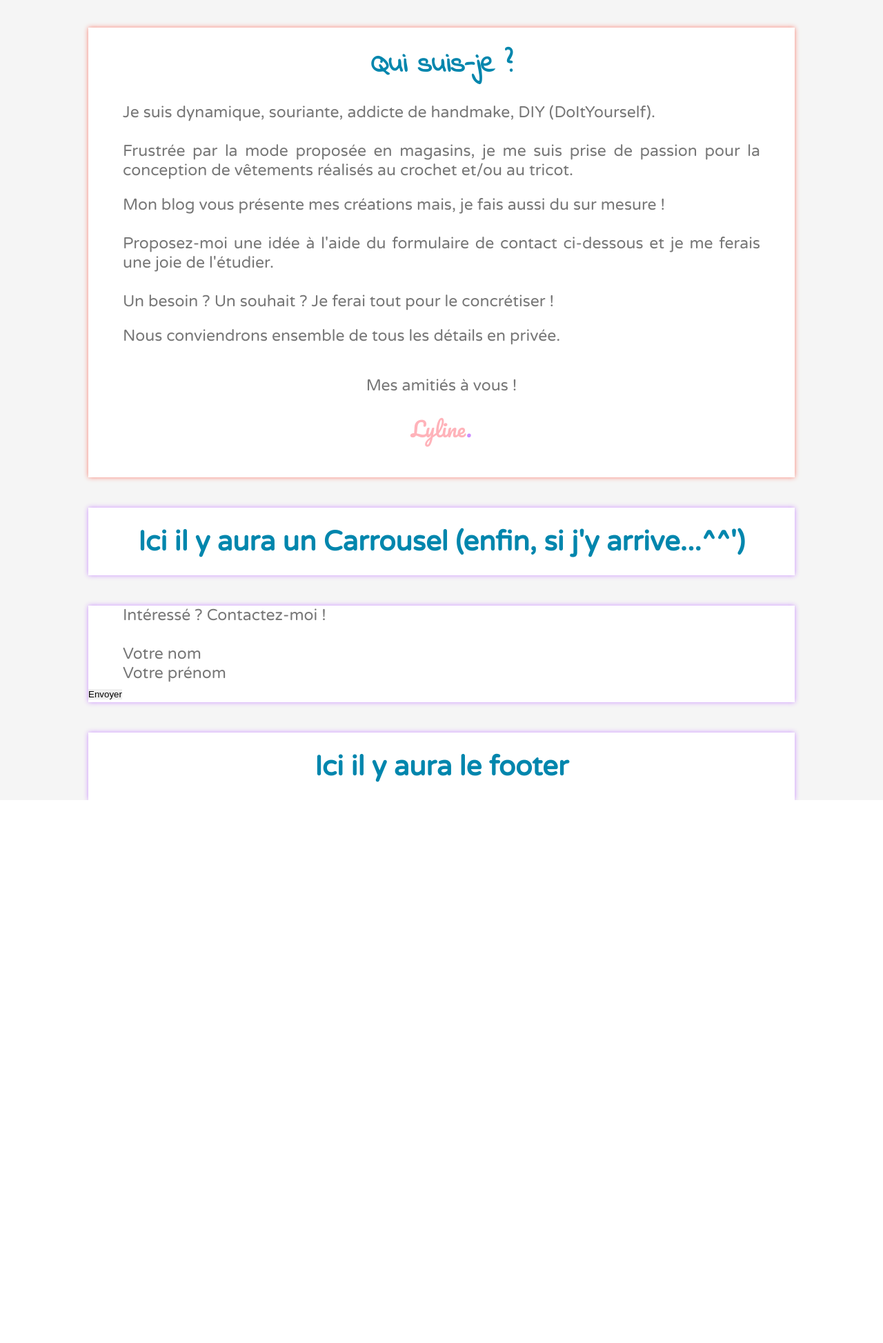
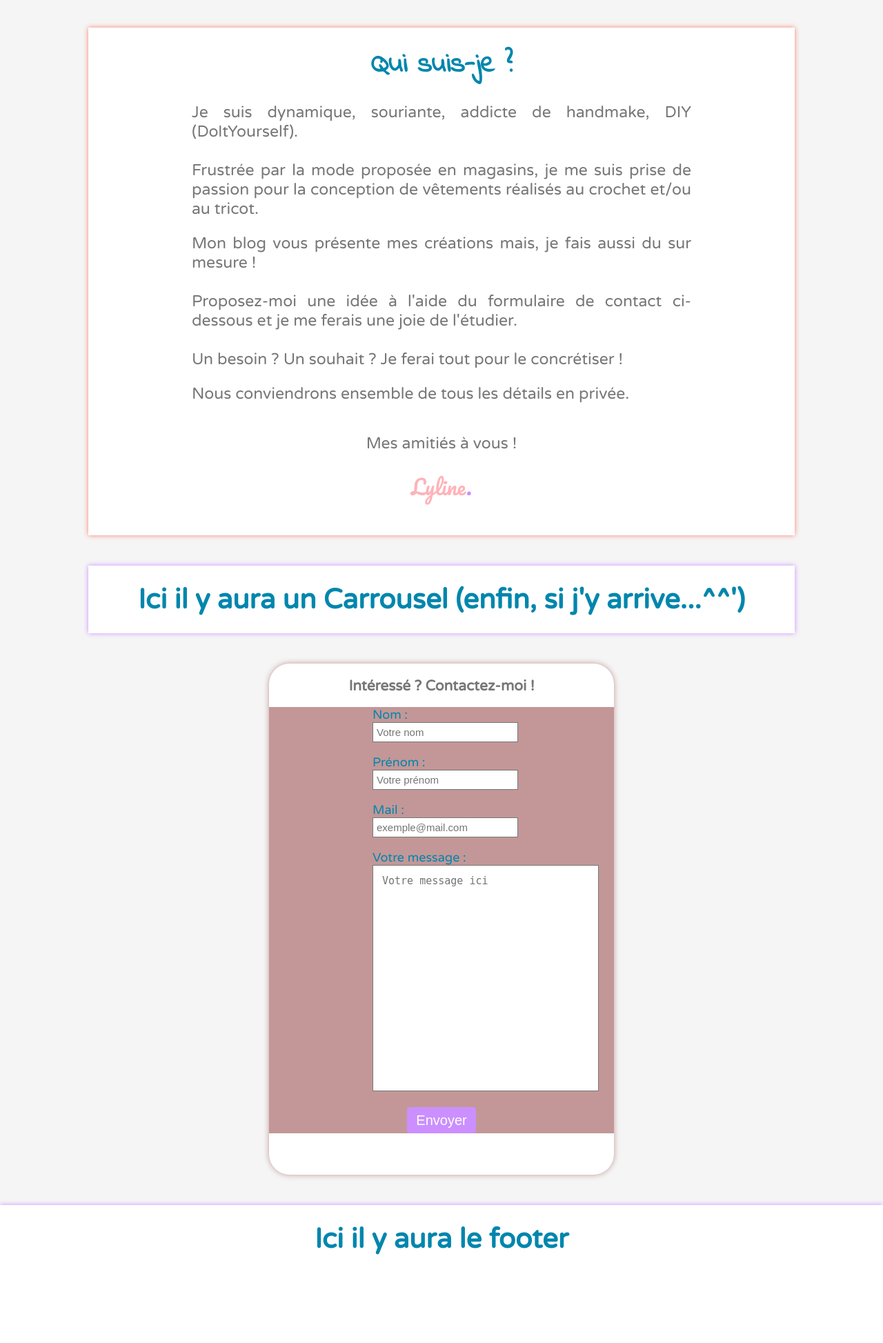
Before and after one commit to Lolo8894/Projet, a PHP site: page /index.html in a window 1280 px wide. Shown: the part 584-2531 px from the top of the page at 69% size. Before the commit the page ends 1744 px from the top, so only its background shows below. Run offline with PHP 8.4, Linux system fonts and the light colour scheme.

Commit message:
28/03/2020 01:11

```diff
--- a/index.html
+++ b/index.html
@@ -55,24 +55,30 @@
   </section>
 
     <br/><br/>
-                              <!-- FORMULAIRE DE CONTACT -->
-  <form class="contact-mail" action="#" method="post">
-    <p>Intéressé ? Contactez-moi !</p>
+                          <!-- FORMULAIRE DE CONTACT -->
+
+<section id="formulaire">
+    <h3>Intéressé ? Contactez-moi !</h3> <br/>
+  <div class="contact">
+  <form method="post">
+    <p class="input"><label>Nom :</label><br/>
+    <input type="text" name="nom" placeholder="Votre nom" required></p><br/>
+
+    <p class="input"><label>Prénom :</label><br/>
+    <input type="text" name="prenom" placeholder="Votre prénom" required></p><br/>
+
+    <p class="input"><label>Mail :</label><br/>
+    <input type="email" name="email" placeholder="exemple@mail.com" required></p><br/>
+
+    <p class="input"><label>Votre message :</label><br/>
+    <textarea name="message" placeholder="Votre message ici" required></textarea></p>
     <br/>
-    <p>
-      <label for="nom">Votre nom</label>
-      <input type="text" id="nom" name="Nom"/>
-    </p>
-
-    <p>
-      <label for="prenom">Votre prénom</label>
-      <input type="text" id="prenom" name="prenom"/>
-    </p>
-      <input type="submit" value="Envoyer">
-
+    <input class="envoyer" value="Envoyer" type="submit">
   </form>
+  </div>
+</section>
     <br/><br/>
-                                  <!-- FOOTER -->
+                <!-- FOOTER -->
   <footer>
       <h2>Ici il y aura le footer</h2>
   </footer>
--- a/style.css
+++ b/style.css
@@ -131,8 +131,8 @@ p {
   font-family: 'Varela Round', sans-serif;
   font-size: 23px;
   text-align: justify;
-  margin-right: 50px;
-  margin-left: 50px;
+  margin-right: 150px;
+  margin-left: 150px;
 }
 
 .salutations {
@@ -164,8 +164,78 @@ p {
 /*-------------------------- FORMULAIRE DE CONTACT -------------------------- */
 /* -------------------------------------------------------------------------- */
 
-.contact-mail {
-  width: 80%;
+#formulaire {
+  padding: 20px 0px 60px 0px;
+  background: #fff;
+  border-radius: 30px;
+  text-align: center;
+  width: 500px;
+  margin: 0 auto;
+  font-family: 'Varela Round', sans-serif;
+  color: #777;
+  font-size: 15px;
+  box-shadow: 0 0 8px 0 #c39797;
+}
+
+h3 {
+  color: #777;
+  font-family: 'Varela Round', sans-serif;
+  font-size: 21px;
+}
+
+.contact {
+  padding: 0px auto;
+  background-color:#c39797;
+}
+
+.input {
+  color: #0086ad;
+  font-size: 18px;
+}
+/* Label mis dans des paragraphes */
+
+input[type="text"] {
+  padding: 5px;
+  font-size: 15px;
+  border: 1px solid #777;
+}
+
+input[type="email"] {
+  padding: 5px;
+  font-size: 15px;
+  border: 1px solid #777;
+}
+
+textarea {
+  padding: 13px;
+  width: 300px;
+  height: 300px;
+  font-size: 15px;
+  resize: none;
+  border: 1px solid #777;
+}
+/* Pour styliser les inputs (ou champs de saisie de type texte) */
+
+.envoyer {
+  padding: 1px 3px;
+  width: 100px;
+  margin: 0 auto;
+  line-height: 36px;
+  font-size: 20px;
+  color: #fff;
+  background-color: #cb8fff;
+  text-align: center;
+  border-radius: 4px;
+}
+/* Styliser le bouton "Envoyer" */
+
+/* -------------------------------------------------------------------------- */
+/*---------------------------------- FOOTER --------------------------------- */
+/* -------------------------------------------------------------------------- */
+
+footer {
+  width: 100%;
+  height: 200px;
   margin: 0 auto;
   background: #fff;
   min-width: 480px;
@@ -173,17 +243,3 @@ p {
   font-size: 23px;
   box-shadow: 0 0 7px 0 #cb8fff;
 }
-
-/* -------------------------------------------------------------------------- */
-/*---------------------------------- FOOTER --------------------------------- */
-/* -------------------------------------------------------------------------- */
-
-footer {
-  width: 80%;
-  margin: 0 auto;
-  background: #fff;
-  min-width: 480px;
-  font-family: 'Varela Round', sans-serif;
-  font-size: 23px;
-  box-shadow: 0 0 7px 0 #cb8fff;
-}
```
Also changed, not shown: index.php (deleted, +0 -22 lines).
